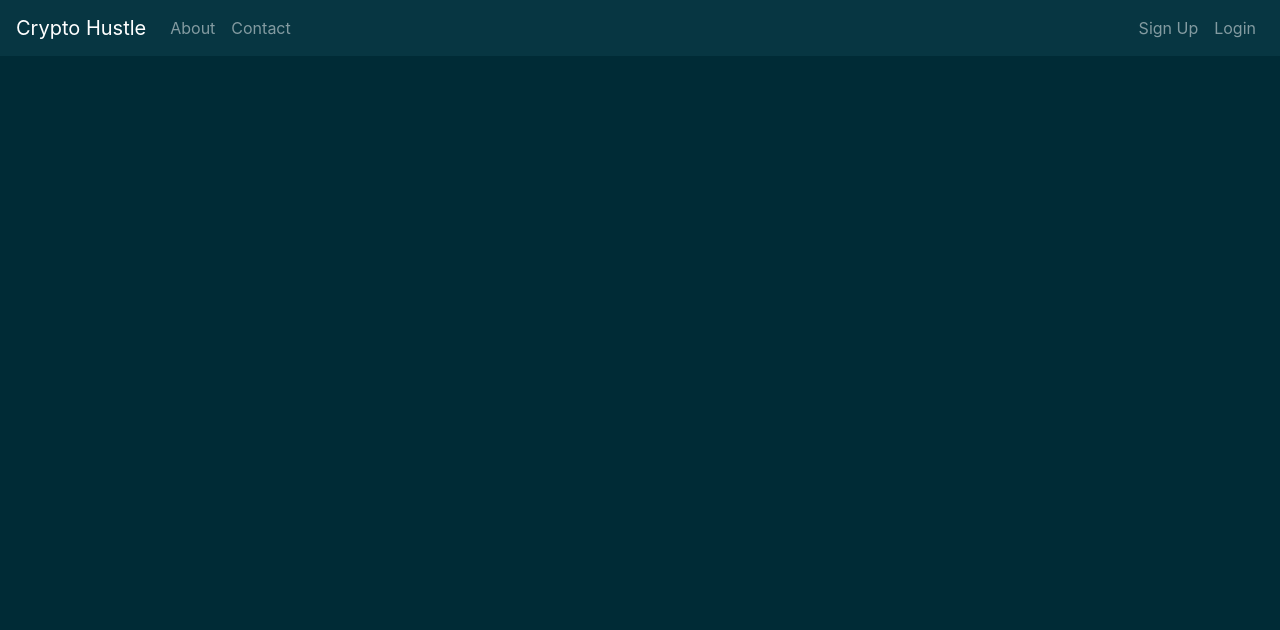
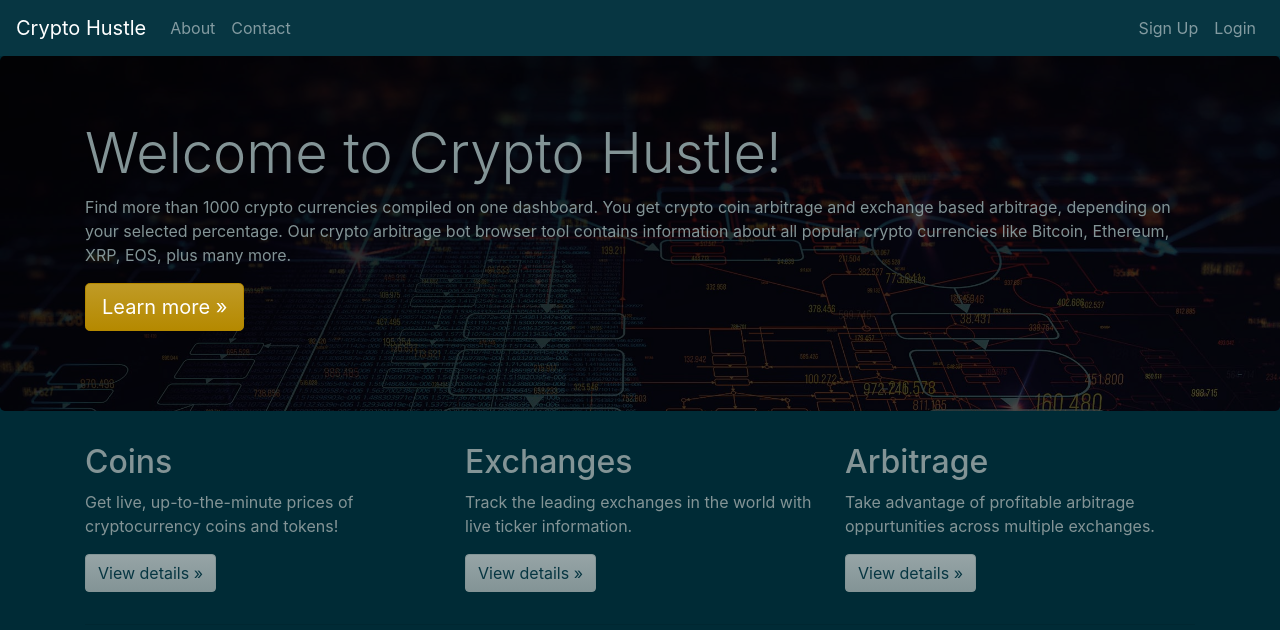
Before and after one commit to mypttwo/cryptohustle, a React (Create React App) app: page / in a window 1280 px wide. Shown: the top 630 px of the page. Built offline with nearby package versions, Linux system fonts and the light colour scheme; no server answers.

Commit message:
Adding content to home page...

```diff
--- a/public/index.html
+++ b/public/index.html
@@ -7,7 +7,7 @@
     <meta name="theme-color" content="#000000" />
     <meta
       name="description"
-      content="CryptoHustel gives you insights on cryptocurrency prices across multiple exchanges and helps you identify arbitrage oppurtunites in real time."
+      content="Crypto Hustle gives you insights on cryptocurrency prices across multiple exchanges and helps you identify arbitrage oppurtunites in real time."
     />
     <link rel="apple-touch-icon" href="%PUBLIC_URL%/logo192.png" />
 
@@ -18,7 +18,7 @@
     <script src="https://cdnjs.cloudflare.com/ajax/libs/popper.js/1.14.7/umd/popper.min.js"></script>
     <script src="https://maxcdn.bootstrapcdn.com/bootstrap/4.3.1/js/bootstrap.min.js"></script>
     <link rel="stylesheet" href="bootstrap.min.css" />
-    <title>Cryptohustle</title>
+    <title>Crypto Hustle</title>
   </head>
   <body>
     <noscript>You need to enable JavaScript to run this app.</noscript>
--- a/src/Containers/Home/home.js
+++ b/src/Containers/Home/home.js
@@ -3,9 +3,43 @@ import Navbar from '../Navbar/navbar';
 
 class Home extends Component{
     render(){
-        return(
+        return (
             <React.Fragment>
-                <Navbar />
+            <Navbar/>
+            <main role="main">
+                <div className="jumbotron header">
+                <div className="container">
+                    <h1 className="display-4">Welcome to Crypto Hustle!</h1>
+                    <p>Find more than 1000 crypto currencies compiled on one dashboard. You get crypto coin arbitrage and exchange based arbitrage, depending on your selected percentage. Our crypto arbitrage bot browser tool contains information about all popular crypto currencies like Bitcoin, Ethereum, XRP, EOS, plus many more.</p>
+                    <p><a className="btn btn-primary btn-lg" href="#" role="button">Learn more &raquo;</a></p>
+                </div>
+                </div>
+
+                <div className="container">
+
+                <div className="row">
+                    <div className="col-md-4">
+                    <h2>Coins</h2>
+                    <p>Get live, up-to-the-minute prices of cryptocurrency coins and tokens! </p>
+                    <p><a className="btn btn-secondary text-dark" href="#" role="button">View details &raquo;</a></p>
+                    </div>
+                    <div className="col-md-4">
+                    <h2>Exchanges</h2>
+                    <p>Track the leading exchanges in the world with live ticker information. </p>
+                    <p><a className="btn btn-secondary text-dark" href="#" role="button">View details &raquo;</a></p>
+                    </div>
+                    <div className="col-md-4">
+                    <h2>Arbitrage</h2>
+                    <p>Take advantage of profitable arbitrage oppurtunities across multiple exchanges.</p>
+                    <p><a className="btn btn-secondary text-dark" href="#" role="button">View details &raquo;</a></p>
+                    </div>
+                </div>
+
+                <hr/>
+
+                </div>
+
+                </main>
             </React.Fragment>
         )
     }
--- a/src/index.css
+++ b/src/index.css
@@ -11,3 +11,9 @@ code {
   font-family: source-code-pro, Menlo, Monaco, Consolas, 'Courier New',
     monospace;
 }
+
+.header {
+  background-image: linear-gradient(to right bottom, rgba(0, 0, 0, 0.9), rgba(0, 0, 0, 0.7)), url(/img/bg.jpg);
+  background-size: cover;
+  background-position: top;
+  position: relative; }
```
Also changed, not shown: public/img/bg.jpg (added).
